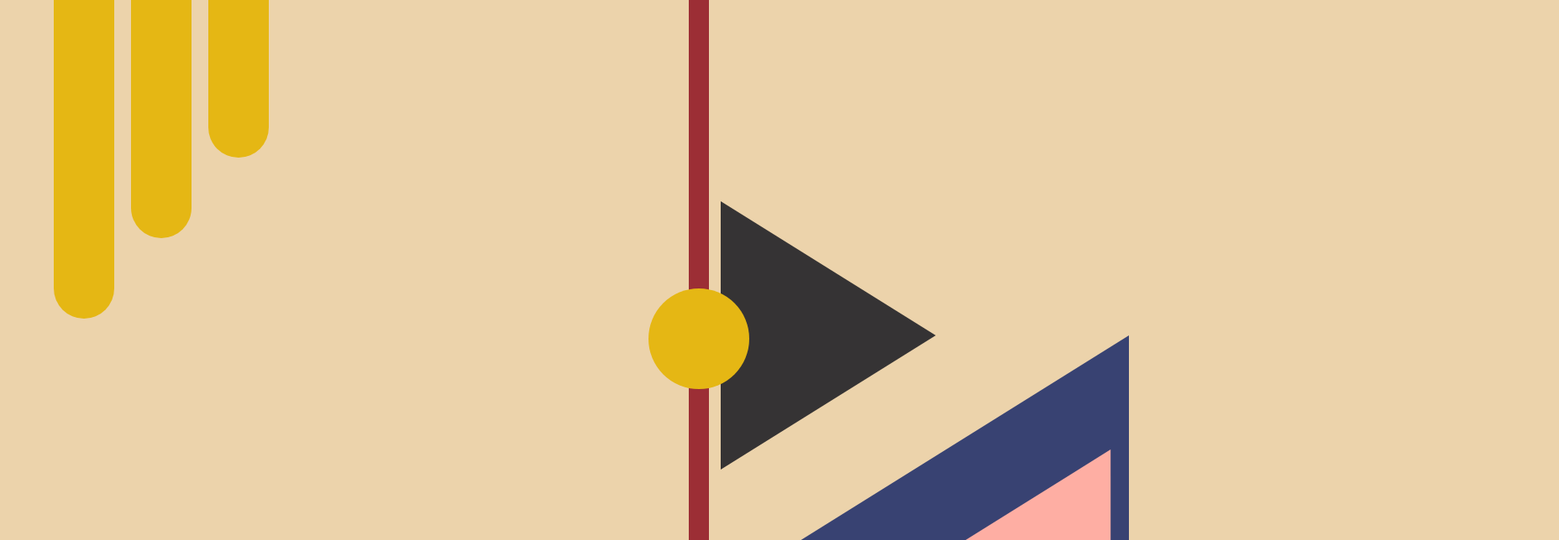
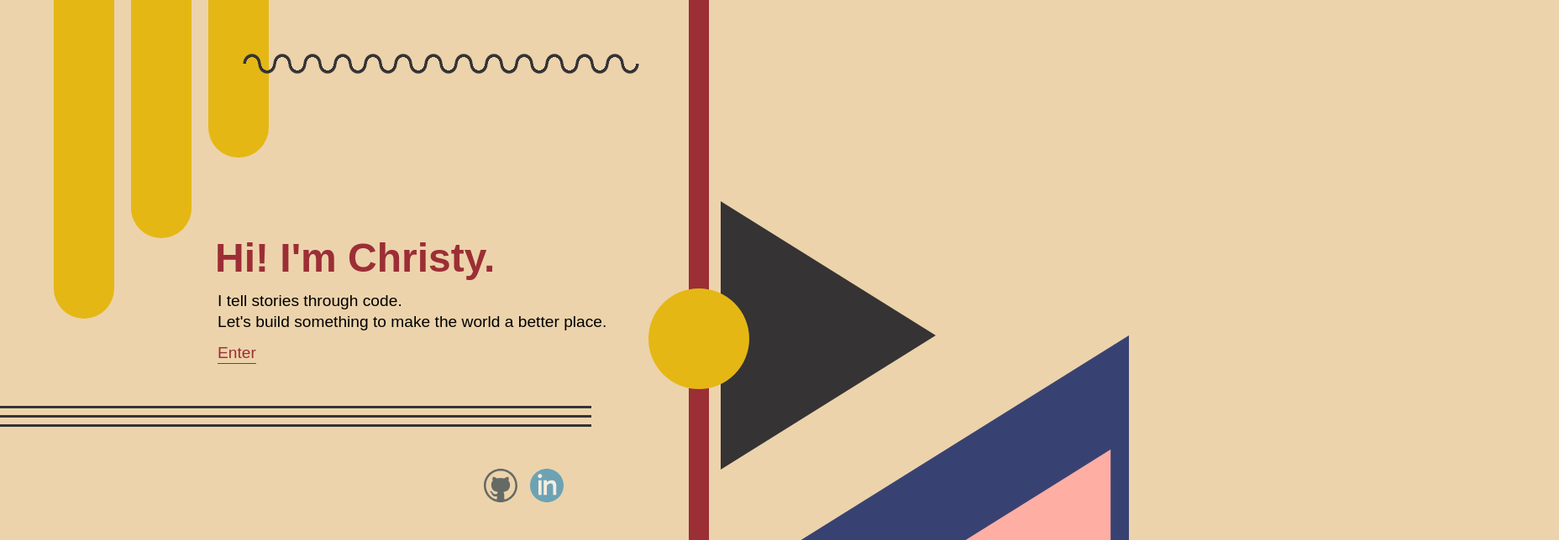
Before and after one commit to christywchen/christychen.com, a React (Create React App) app: page / in a window 1280 px wide. Shown: the top 644 px of the page at 84% size, 1856 px wide, since content can reach past the window. Built offline with nearby package versions, Linux system fonts and the light colour scheme; a web font is replaced by a local one.

Commit message:
finished animating the rest of the splash page.

```diff
--- a/src/components/Splash/Splash.css
+++ b/src/components/Splash/Splash.css
@@ -182,7 +182,7 @@
         transparent 11px
     );
     background-size: 36px 40px;
-    width: 450px;
+    width: 461px;
     height: 20px;
 }
 
--- a/src/components/Splash/index.js
+++ b/src/components/Splash/index.js
@@ -15,6 +15,9 @@ function Splash() {
     const cylinder1Ref = useSpringRef();
     const cylinder2Ref = useSpringRef();
     const cylinder3Ref = useSpringRef();
+    const tripleLinesRef = useSpringRef();
+    const squigglyLinesRef = useSpringRef();
+    const textBlockRef = useSpringRef();
 
     const circle = useSpring({
         config: {
@@ -127,13 +130,55 @@ function Splash() {
         ref: cylinder3Ref
     });
 
-    useChain([vertLineRef, triangle3Ref, triangle1Ref, triangle2Ref]);
-    useChain([cylinder1Ref, cylinder2Ref, cylinder3Ref])
+    const tripleLines = useSpring({
+        config: {
+            duration: 600
+        },
+        from: {
+            width: '0%'
+        },
+        to: {
+            width: '55%'
+        },
+        ref: tripleLinesRef
+    });
+
+    const squigglyLines = useSpring({
+        config: {
+            duration: 850
+        },
+        from: {
+            width: '0%'
+        },
+        to: {
+            width: '55%'
+        },
+        ref: squigglyLinesRef
+    });
+
+    const textBlock = useSpring({
+        config: {
+            duration: 450
+        },
+        from: {
+            visibility: 'hidden',
+            opacity: '0'
+        },
+        to: {
+            visibility: 'visible',
+            opacity: '1'
+        },
+        ref: textBlockRef
+    })
+
+
+    useChain([vertLineRef, triangle3Ref, triangle1Ref, triangle2Ref, squigglyLinesRef]);
+    useChain([cylinder1Ref, cylinder2Ref, cylinder3Ref, tripleLinesRef, textBlockRef])
 
     return (
         <>
-            {/* <div id='splash__main'>
-                <div id='splash__text'>
+            <div id='splash__main'>
+                <animated.div style={textBlock} id='splash__text'>
                     <div id='splash__title'>Hi! I'm Christy.</div>
                     <div id='splash__desc'>
                         <p>
@@ -146,30 +191,30 @@ function Splash() {
                     <div id='splash__cta'>
                         <Link to='/home'>Enter</Link>
                     </div>
-                </div>
-                <div id='splash__lines'>
+                </animated.div>
+                <animated.div style={tripleLines} id='splash__lines'>
                     <div className='splash__line'></div>
                     <div className='splash__line'></div>
                     <div className='splash__line'></div>
-                </div>
-                <div id='splash__social'>
+                </animated.div>
+                <animated.div style={textBlock} id='splash__social'>
                     <a href='https://github.com/christywchen/' target="_blank" rel="noreferrer noopener">
                         <img className='splash__social--icon' src={github} />
                     </a>
                     <a href='https://www.linkedin.com/in/christy-chen/' target="_blank" rel="noreferrer noopener">
                         <img className='splash__social--icon' src={linkedin} />
                     </a>
-                </div>
-            </div> */}
+                </animated.div>
+            </div>
             <div id='splash__cylinders'>
                 <animated.div style={cylinder1} className='splash__cylinder splash__cylinder--1'></animated.div>
                 <animated.div style={cylinder2} className='splash__cylinder splash__cylinder--2'></animated.div>
                 <animated.div style={cylinder3} className='splash__cylinder splash__cylinder--3'></animated.div>
             </div>
-            {/* <div id='splash__squiggly'>
+            <animated.div style={squigglyLines} id='splash__squiggly'>
                 <div className='splash__squiggly--ellipse-1'></div>
                 <div className='splash__squiggly--ellipse-1 splash__squiggly--ellipse-2'></div>
-            </div> */}
+            </animated.div>
             <animated.div style={triangle3} id='splash__triangle--3'></animated.div>
             <div id='splash__verticals'>
                 <animated.div style={vertLine} id='splash__vertbar'></animated.div>
```
